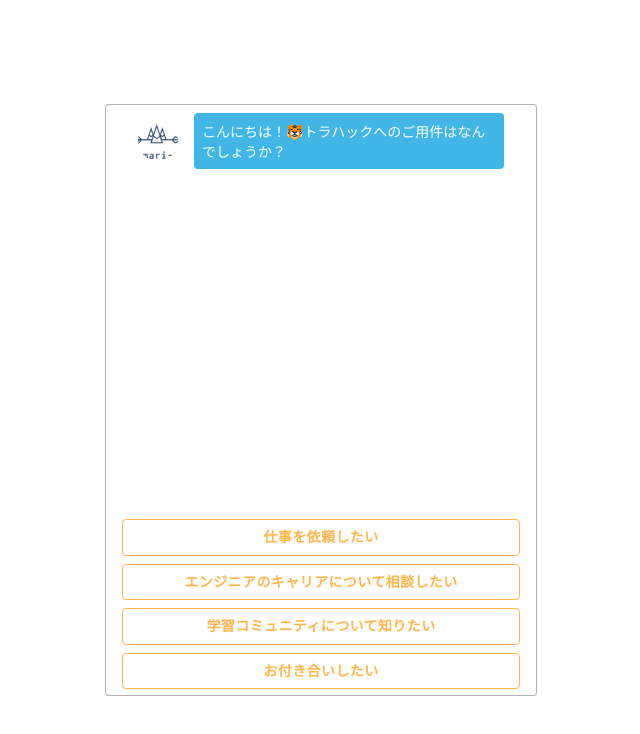
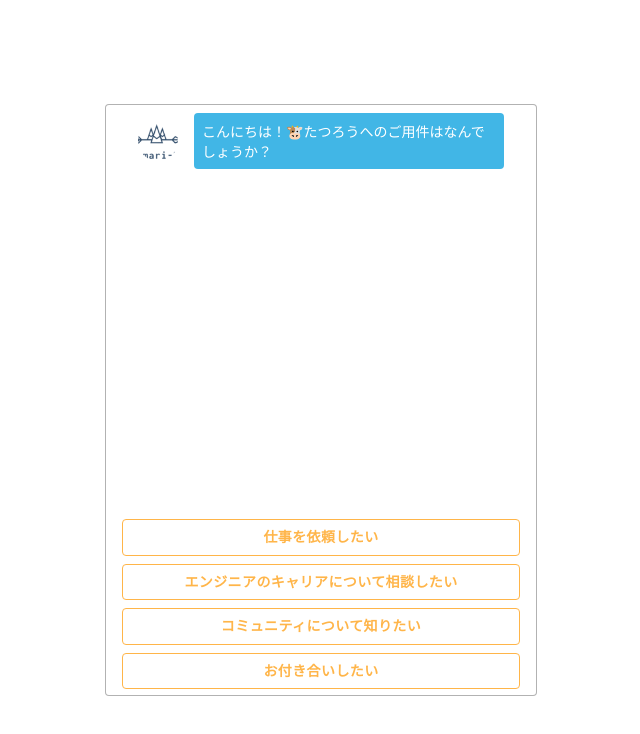
Before and after one commit to tatsuro1997/chatbot-demo, a React (Create React App) app: page / in a window 1280 px wide. Shown: the top 734 px of the page, without its empty margins (319-959 px from the left). Built offline with nearby package versions, Linux system fonts and the light colour scheme.

Commit message:
質問内容の変更

```diff
--- a/src/dataset.js
+++ b/src/dataset.js
@@ -3,40 +3,25 @@
     answers: [
       { content: "仕事を依頼したい", nextId: "job_offer" },
       { content: "エンジニアのキャリアについて相談したい", nextId: "consultant" },
-      { content: "学習コミュニティについて知りたい", nextId: "community" },
+      { content: "コミュニティについて知りたい", nextId: "community" },
       { content: "お付き合いしたい", nextId: "dating" },
     ],
-    question: "こんにちは！🐯トラハックへのご用件はなんでしょうか？",
+    question: "こんにちは！🐮たつろうへのご用件はなんでしょうか？",
   },
   "job_offer": {
     answers: [
-      { content: "Webサイトを制作してほしい", nextId: "website" },
-      { content: "Webアプリを開発してほしい", nextId: "webapp" },
-      { content: "自動化ツールを作ってほしい", nextId: "automation_tool" },
+      { content: 'コーチングをしてほしい', nextId: "coaching" },
+      { content: 'エンジニア転職の相談をしたい', nextId: "https://menta.work/plan/4827" },
       { content: "その他", nextId: "other_jobs" }
     ],
     question: "どのようなお仕事でしょうか？",
   },
-  "website": {
+  "coaching": {
     answers: [
-      { content: "問い合わせる", nextId: "contact" },
-      { content: "最初の質問に戻る", nextId: "init" }
+      { content: 'LINEでお友達になる', nextId: "https://line.me/R/ti/p/%40652ivsas" },
+      { content: "その他", nextId: "other_jobs" }
     ],
-    question: "Webサイト細作についてですね。コチラからお問い合わせできます。",
-  },
-  "webapp": {
-    answers: [
-      { content: "問い合わせる", nextId: "contact" },
-      { content: "最初の質問に戻る", nextId: "init" }
-    ],
-    question: "Webアプリ開発についてですね。コチラからお問い合わせできます。",
-  },
-  "automation_tool": {
-    answers: [
-      { content: "問い合わせる", nextId: "contact" },
-      { content: "最初の質問に戻る", nextId: "init" }
-    ],
-    question: "自動化ツール開発についてですね。コチラからお問い合わせできます。",
+    question: "LINEから体験セッションを受けることができます。お気軽に連絡してください。",
   },
   "other_jobs": {
     answers: [
@@ -47,31 +32,21 @@
   },
   "consultant": {
     answers: [
-      { content: "YouTubeで動画を見る", nextId: "https://www.youtube.com/channel/UC-bOAxx-YOsviSmqh8COR0w" },
-      { content: "学習コミュニティについて知りたい", nextId: "community" },
+      { content: "自己研鑽コミュニティについて知りたい", nextId: "community" },
       { content: "最初の質問に戻る", nextId: "init" }
     ],
-    question: "トラハックは普段からYouTubeでキャリアについて発信しています。また、僕が運営するエンジニア向け学習コミュニティ内でも相談に乗っていますよ。",
+    question: "たつろうは普段から自己研鑽を継続しています。また、僕が運営する自己研鑽コミュニティ内でも相談に乗っていますよ。",
   },
   "community": {
     answers: [
-      { content: "どんな活動をしているの？", nextId: "community_activity" },
-      { content: "コミュニティに参加したい", nextId: "https://torahack.web.app/community/" },
+      { content: "問い合わせる", nextId: "contact" },
       { content: "最初の質問に戻る", nextId: "init" }
     ],
-    question: "2020年3月から学習コミュニティを始めました！🎉Webエンジニアへの転職を目指す人向けに、プログラミングを教えたりキャリアの相談に乗っています。",
-  },
-  "community_activity": {
-    answers: [
-      { content: "さらに詳細を知りたい", nextId: "https://youtu.be/tIzE7hUDbBM" },
-      { content: "コミュニティに参加したい", nextId: "https://torahack.web.app/community/" },
-      { content: "最初の質問に戻る", nextId: "init" }
-    ],
-    question: "フロントエンド向けの教材の提供、キャリアや勉強法に関するメルマガの配信、週1のオンライン作業会などを開催しています！\n詳細はYouTube動画で紹介しています。",
+    question: "2022年1月から自分を高めるコミュニティを始めました！🎉Webエンジニアへの転職を目指す人向けに、プログラミングを教えたりキャリアの相談に乗っています。",
   },
   "dating": {
     answers: [
-      { content: "DMする", nextId: "https://twitter.com/torahack_" },
+      { content: "DMする", nextId: "https://twitter.com/tatsurolife" },
       { content: "最初の質問に戻る", nextId: "init" }
     ],
     question: "まずは一緒にランチでもいかがですか？DMしてください😘",
```
